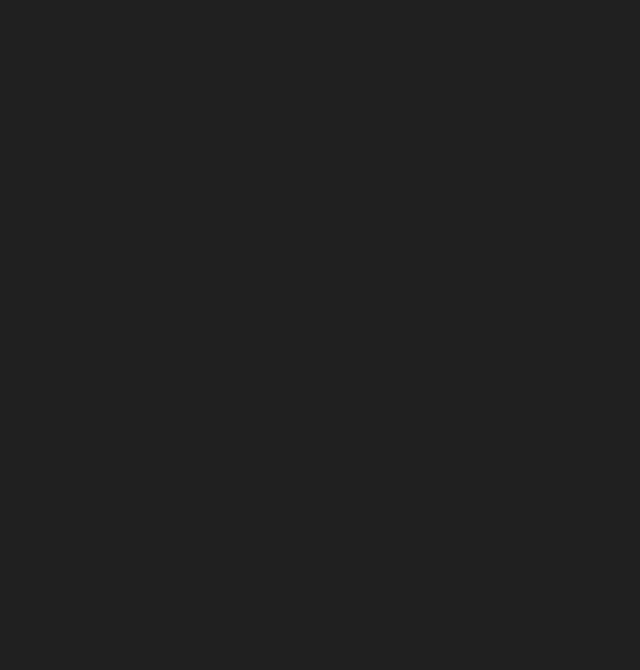
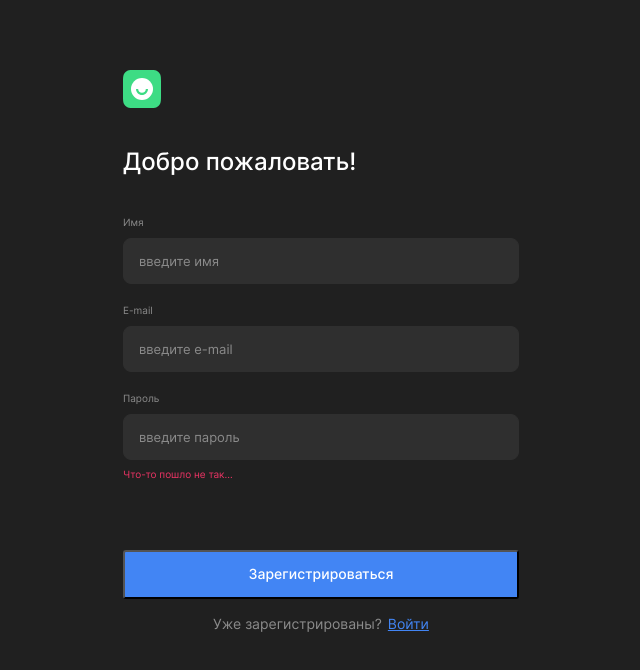
Before and after one commit to goplomah/movies-explorer-frontend, a React (Create React App) app: page /signup in a window 1280 px wide. Shown: the top 670 px of the page, without its empty margins (319-959 px from the left). Built offline with nearby package versions, Linux system fonts and the light colour scheme.

Commit message:
feat: сверстать страницу регистрации

```diff
--- a/src/components/App/App.css
+++ b/src/components/App/App.css
@@ -26,6 +26,15 @@
 }
 
 .opacity:hover {
-  opacity: 0.7;
+  opacity: .7;
   cursor: pointer;
 }
+
+.opacity_type_button {
+  transition: 0.4s linear;
+}
+
+.opacity_type_button:hover {
+  opacity: .8;
+  cursor: pointer;
+}
--- a/src/components/App/App.jsx
+++ b/src/components/App/App.jsx
@@ -5,7 +5,7 @@ import "./App.css";
 import { Routes, Route } from "react-router-dom";
 // import Movies from "../Movies/Movies";
 // import SavedMovies from "../SavedMovies/SavedMovies";
-// import Register from "../Register/Register";
+import Register from "../Register/Register";
 // import Login from "../Login/Login";
 // import Profile from "../Profile/Profile";
 import NotFoundPage from "../NotFoundPage/NotFoundPage";
@@ -52,7 +52,7 @@ function App() {
 
         <Route
         path='/signup'
-        // element={<Register />}
+        element={<Register />}
         />
 
         <Route
--- /dev/null
+++ b/src/components/Logo/Logo.css
@@ -0,0 +1,4 @@
+.logo__img {
+  max-width: 38px;
+  max-height: 38px;
+}
--- /dev/null
+++ b/src/components/Logo/Logo.jsx
@@ -0,0 +1,15 @@
+import './Logo.css';
+import logo from '../../images/logo.svg';
+import { Link } from 'react-router-dom';
+
+function Logo() {
+  return (
+    <div className='logo'>
+      <Link className='logo__link opacity' to='/'>
+        <img src={logo} alt='логотип сайта.' className='logo__img' />
+      </Link>
+    </div>
+  )
+}
+
+export default Logo;
--- a/src/components/Register/Register.css
+++ b/src/components/Register/Register.css
@@ -0,0 +1,130 @@
+.register {
+  margin: 0 auto;
+  padding: 70px 30px;
+  max-width: 456px;
+  width: 100%;
+  display: flex;
+  flex-direction: column;
+  box-sizing: border-box;
+}
+
+.form {
+  display: flex;
+  flex-direction: column;
+}
+
+.form__title {
+  margin: 36px 0 40px;
+  font-size: 24px;
+  font-style: normal;
+  font-weight: 500;
+  line-height: normal;
+}
+
+.form__inputs {
+  display: flex;
+  flex-direction: column;
+}
+
+.form__item {
+  margin: 0;
+}
+
+.form__text {
+  margin: 0;
+  padding: 0 0 10px ;
+  color: #8B8B8B;
+  font-family: Inter;
+  font-size: 10px;
+  font-style: normal;
+  font-weight: 400;
+  line-height: normal;
+}
+
+.form__input {
+  margin: 0;
+  padding: 15px;
+  font-size: 13px;
+  font-style: normal;
+  font-weight: 400;
+  line-height: normal;
+  border-radius: 8px;
+  background: #2F2F2F;
+  border: 1px solid #2f2f2f;
+  width: 100%;
+  height: 46px;
+  box-sizing: border-box;
+  color: #fff;
+  transition: .4s ease-out;
+}
+
+.form__input::placeholder {
+  color: #8b8b8b;
+}
+
+.form__input:focus {
+  outline: none;
+  border-color: #4285f4;
+}
+
+.form__error {
+  display: block;
+  margin: 0;
+  color: #EE3465;
+  font-family: Inter;
+  font-size: 10px;
+  font-style: normal;
+  font-weight: 400;
+  line-height: normal;
+  min-height: 12px;
+  padding-top: 8px;
+}
+
+.form__input-error {
+  color: #ee3465;
+}
+
+.name-input-error {
+
+}
+
+.email-input-error {
+
+}
+
+.password-input-error {
+
+}
+
+.form__button-wrapper {
+  padding-top: 70px;
+  display: flex;
+  flex-direction: column;
+}
+
+.form__button {
+  width: 100%;
+  padding: 13px 13px 15px;
+  color: #fff;
+  border-radius: 3px;
+  background: #4285F4;
+  font-size: 14px;
+  font-style: normal;
+  font-weight: 500;
+  line-height: normal;
+}
+
+.form__send-text {
+  margin: 16px 0 0;
+  color: #8B8B8B;
+  font-size: 14px;
+  font-style: normal;
+  font-weight: 400;
+  line-height: normal;
+  text-align: center;
+}
+
+.form__link {
+  color: #4285F4;
+  margin-left: 6px;
+}
--- a/src/components/Register/Register.jsx
+++ b/src/components/Register/Register.jsx
@@ -0,0 +1,63 @@
+import Logo from '../Logo/Logo';
+import { Link } from 'react-router-dom';
+import './Register.css';
+
+function Register() {
+    return (
+        <section className='register'>
+            <Logo/>
+            <form className="form">
+                <h1 className="form__title">Добро пожаловать!</h1>
+                <div className="form__inputs">
+                    <label className="form__item">
+                        <p className="form__text">Имя</p>
+                        <input
+                        id="name-input"
+                        type="name"
+                        name="name"
+                        className="form__input"
+                        placeholder="введите имя"
+                        minLength="3"
+                        maxLength="30"
+                        required
+                        />
+                        <span className="form__error name-input-error"></span>
+                    </label>
+                    <label className="form__item">
+                        <p className="form__text">E-mail</p>
+                        <input
+                        id="email-input"
+                        type="email"
+                        name="email"
+                        className="form__input"
+                        placeholder="введите e-mail"
+                        required
+                        />
+                        <span className="form__error email-input-error"></span>
+                    </label>
+                    <label className="form__item">
+                        <p className="form__text">Пароль</p>
+                        <input
+                        id="password-input"
+                        type="password"
+                        name="password"
+                        className="form__input form__input-error"
+                        placeholder="введите пароль"
+                        minLength="5"
+                        maxLength="30"
+                        required
+                        />
+                        <span className="form__error password-input-error">Что-то пошло не так...</span>
+                    </label>
+                </div>
+                <div className="form__button-wrapper">
+                <button type="submit" className="form__button opacity_type_button">Зарегистрироваться</button>
+                <p className="form__send-text">Уже зарегистрированы?
+                <Link to="/signin" className="form__link opacity">Войти</Link></p>
+                </div>
+            </form>
+        </section>
+    )
+}
+
+export default Register;
```
Also changed, not shown: src/images/logo.svg (added).
